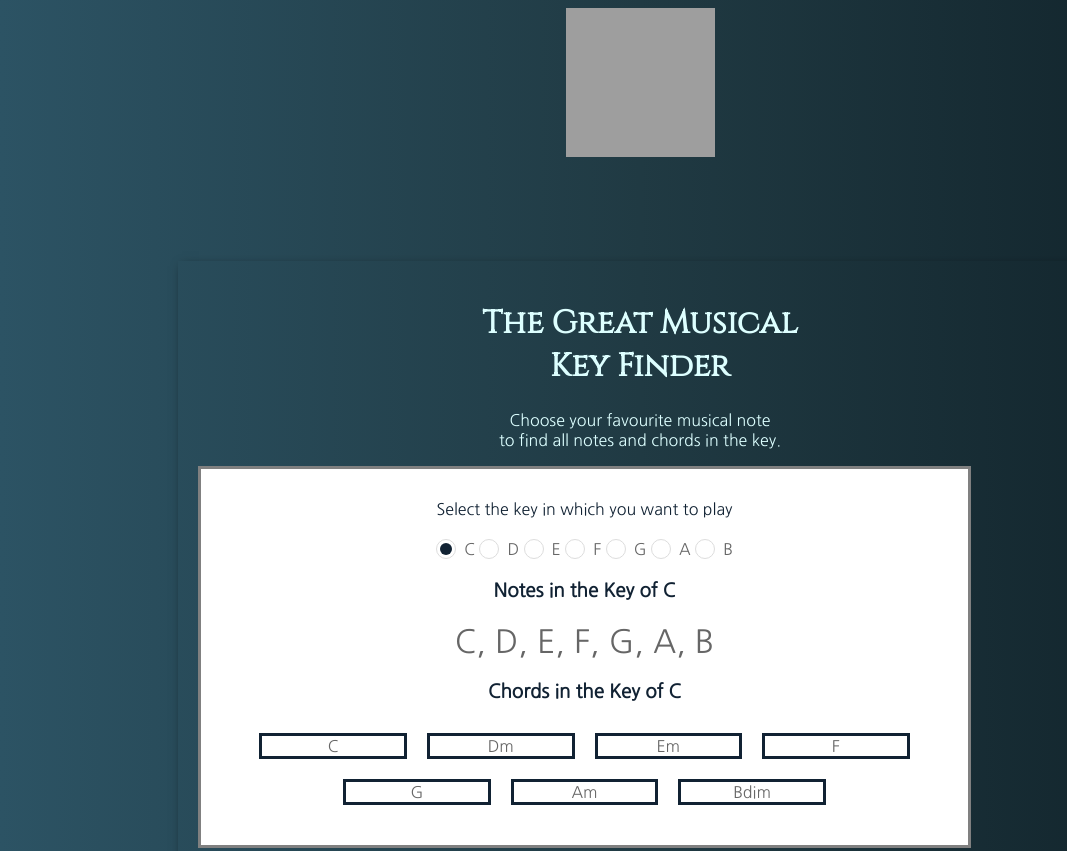
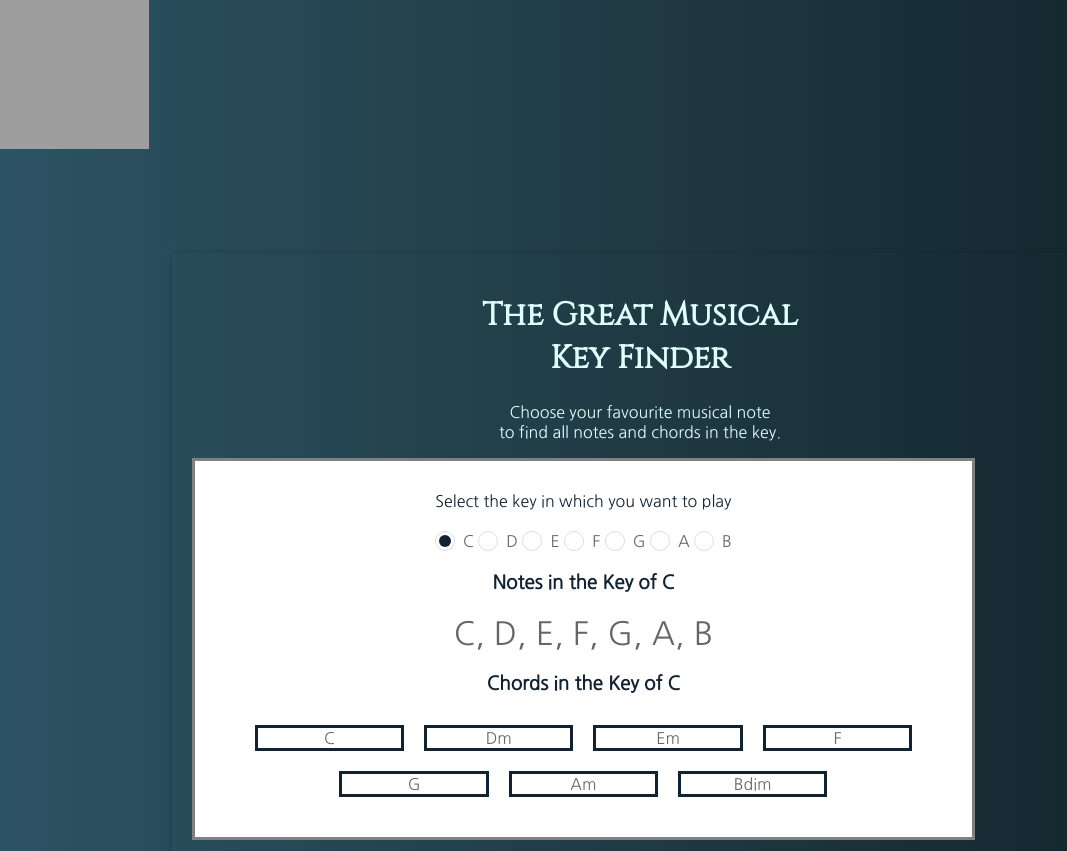
Before and after one commit to escribapetrus/musical-key-finder, a plain HTML site: page index.html in a window 1280 px wide. Shown: the top 851 px of the page, without its empty margins (0-1067 px from the left). Drawn offline with nearby package versions, Linux system fonts and the light colour scheme; grey boxes are pictures that could not be loaded; a web font is replaced by a local one.

Commit message:
Update css to include ribbon

```diff
--- a/css/styles.css
+++ b/css/styles.css
@@ -1,4 +1,6 @@
 body{
+    margin:0;
+    padding: 0;
     background: #0F2027;  /* fallback for old browsers */
     background: -webkit-linear-gradient(to right, #2C5364, #203A43, #0F2027);  /* Chrome 10-25, Safari 5.1-6 */
     background: linear-gradient(to right, #2C5364, #203A43, #0F2027); /* W3C, IE 10+/ Edge, Firefox 16+, Chrome 26+, Opera 12+, Safari 7+ */
@@ -116,3 +118,9 @@ h1 {
 #radiogroup {
     margin: 20px;
 }
+
+#ribbon {
+    margin: 0;
+    padding: 0;
+    text-align: left;
+}
```
